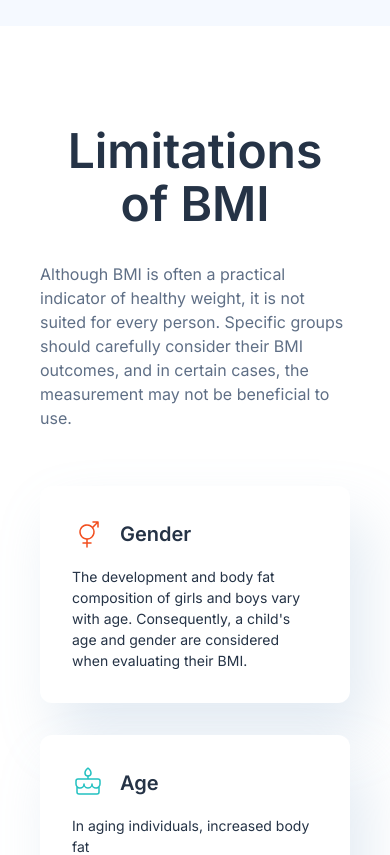
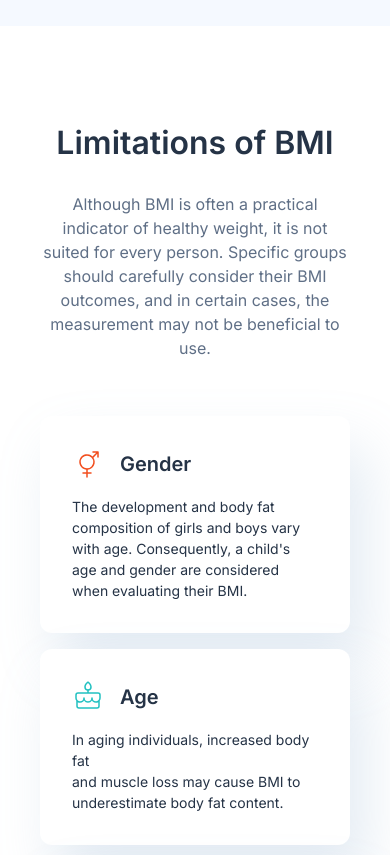
Before and after one commit to kobyrthr/bmi-calculator, a Next.js app: page / in a window 390 px wide. Shown: the part 3120-3975 px from the top of the page. Built offline with nearby package versions, Linux system fonts and the light colour scheme.

Commit message:
make limits-section mobile responsive

```diff
--- a/src/components/ui/limits-section.jsx
+++ b/src/components/ui/limits-section.jsx
@@ -64,14 +64,23 @@ const LimitsSection = () => {
 
   return (
     <section className="flex flex-col items-center justify-center w-full relative py-[99px] xl:py-[115px] px-[40px] min-[1440px]:px-[140px] ">
-      <div className="relative w-full max-w-[1160px] min-h-[934px] h-full">
+      <div className="relative w-full max-w-[1160px] xl:min-h-[704px] h-full">
         <div className="xl:max-w-[564px] mx-auto xl:mx-0 xl:absolute left-0">
-          <Typography type="preset-2" className="text-center xl:text-start">
+          <Typography
+            type="preset-2"
+            className="text-center xl:text-start hidden sm:block"
+          >
+            Limitations of BMI
+          </Typography>
+          <Typography
+            type="preset-3"
+            className="text-center xl:text-start block sm:hidden"
+          >
             Limitations of BMI
           </Typography>
           <Typography
             type="preset-6"
-            className="font-normal mt-8 max-w-[616px] mx-auto xl:max-w-full"
+            className="font-normal mt-8 max-w-[616px] mx-auto text-center xl:text-start xl:max-w-full"
           >
             Although BMI is often a practical indicator of healthy weight, it is
             not suited for every person. Specific groups should carefully
@@ -94,7 +103,7 @@ const LimitsSection = () => {
           </div>
         </div>
 
-        <div className="flex xl:hidden mx-auto xl:mx-0 xl:absolute right-0 w-full max-w-[961px] h-full flex-row flex-wrap justify-center gap-8 mt-14">
+        <div className="flex xl:hidden mx-auto xl:mx-0 xl:absolute right-0 w-full max-w-[961px] h-full flex-row flex-wrap justify-center gap-4 sm:gap-8 mt-14">
           <LimitCard item={limits[0]} />
           <LimitCard item={limits[1]} />
           <LimitCard item={limits[2]} />
```
